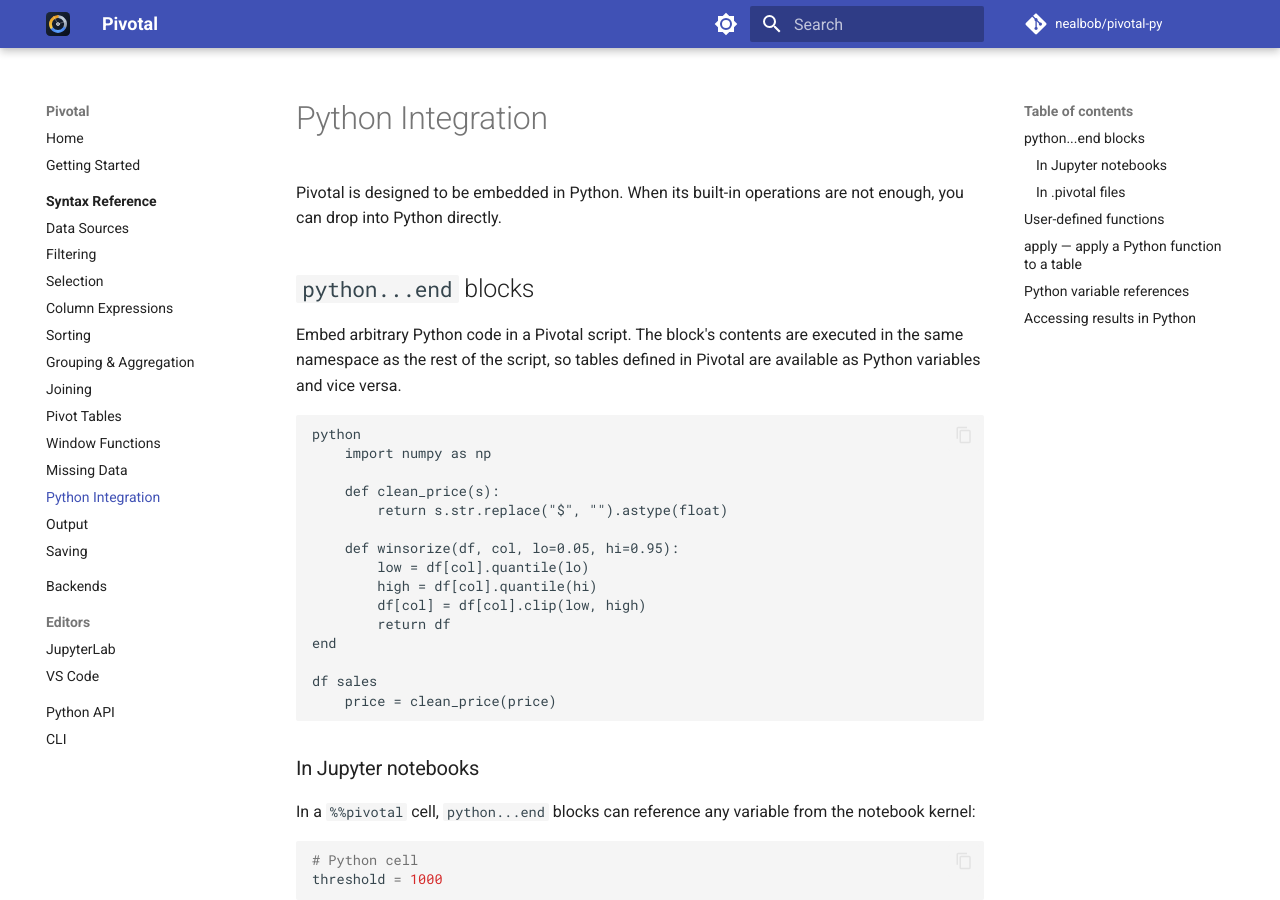
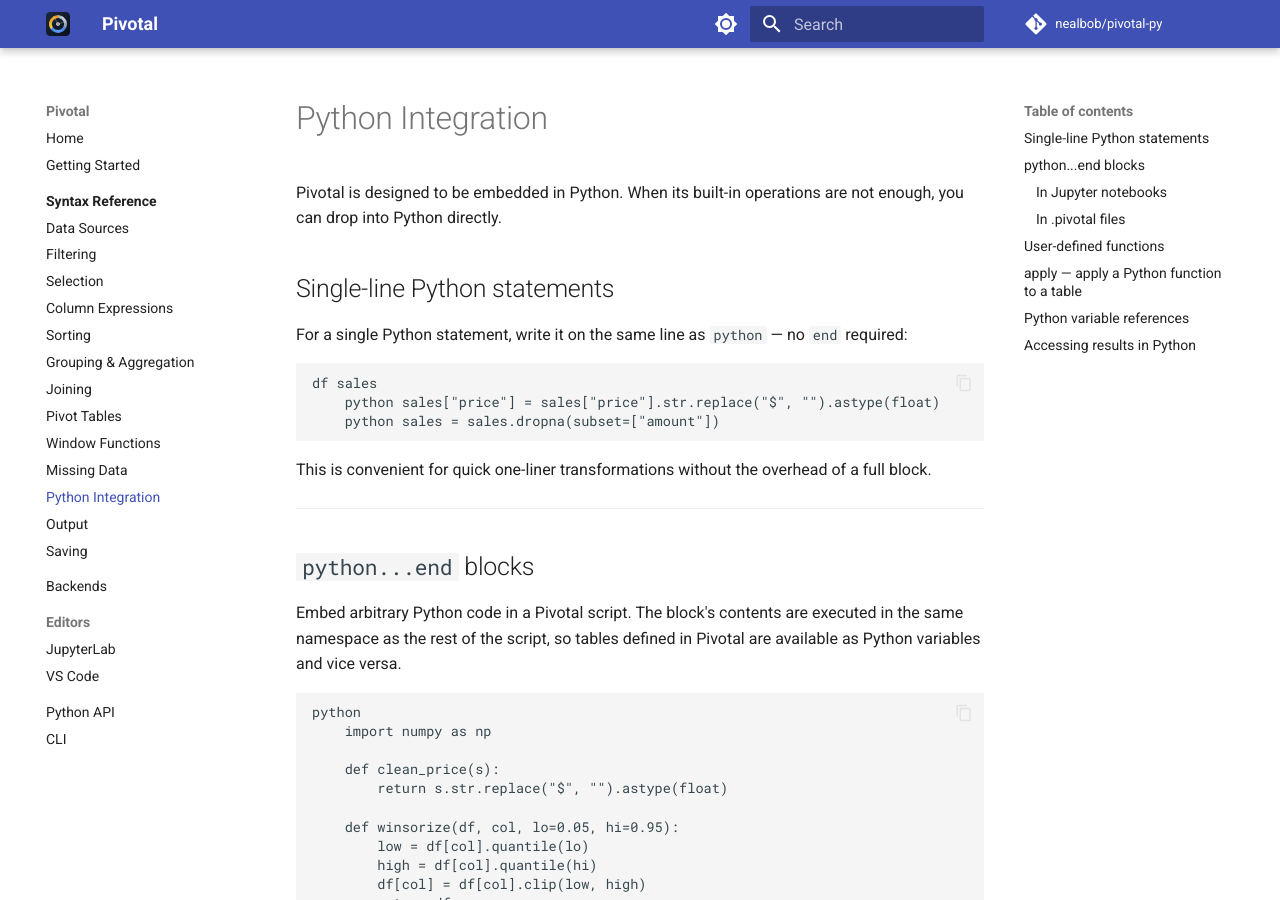
Before and after one commit to nealbob/pivotal-py, an MkDocs documentation site: the page built from docs/syntax/python-interop.md, in a window 1280 px wide and 900 px high. Built offline with MkDocs 1.6.1 and Material for MkDocs 9.7.7, drawn with Linux system fonts in a browser that asks for light colours; comment, search, counter and statistics services are not loaded.

Commit message:
docs: document single-line python statements in Python Integration
Co-Authored-By: Claude Sonnet 4.6 <noreply@anthropic.com>

````diff
--- a/docs/syntax/python-interop.md
+++ b/docs/syntax/python-interop.md
@@ -1,6 +1,20 @@
 # Python Integration
 
 Pivotal is designed to be embedded in Python. When its built-in operations are not enough, you can drop into Python directly.
+
+## Single-line Python statements
+
+For a single Python statement, write it on the same line as `python` — no `end` required:
+
+```pivotal
+df sales
+    python sales["price"] = sales["price"].str.replace("$", "").astype(float)
+    python sales = sales.dropna(subset=["amount"])
+```
+
+This is convenient for quick one-liner transformations without the overhead of a full block.
+
+---
 
 ## `python...end` blocks
 
````
